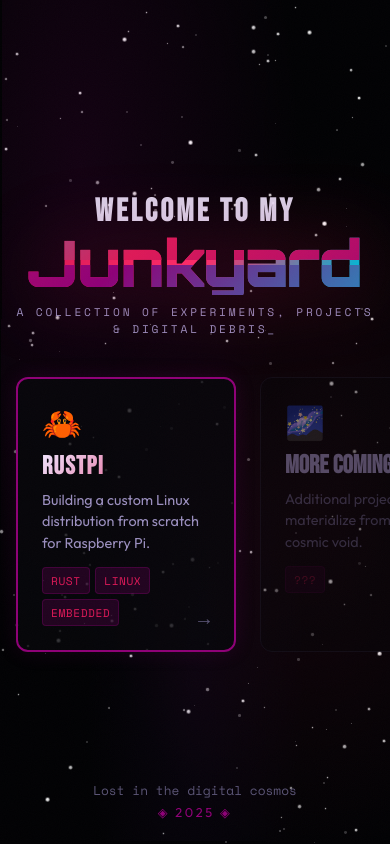
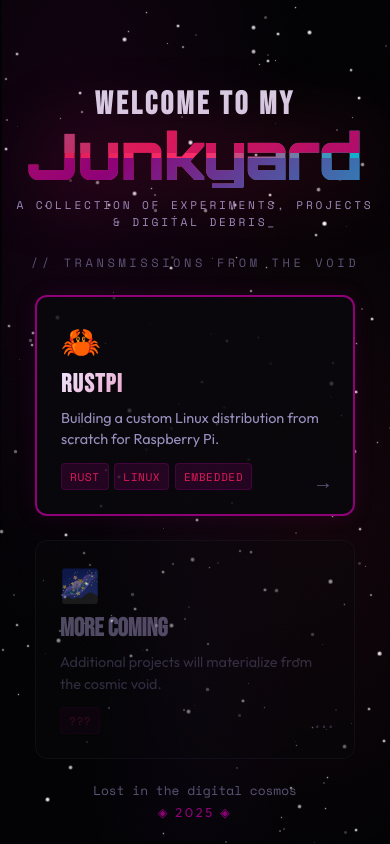
Before and after one commit to Sbonelo-Mntungwa/junkyard, a Next.js app: page / in a window 390 px wide. Built offline with nearby package versions, Linux system fonts and the light colour scheme.

Commit message:
Responsive design

```diff
--- a/package.json
+++ b/package.json
@@ -9,7 +9,7 @@
     "lint": "next lint"
   },
   "dependencies": {
-    "next": "^14.2.35",
+    "next": "14.0.4",
     "react": "^18",
     "react-dom": "^18"
   },
--- a/src/app/page.tsx
+++ b/src/app/page.tsx
@@ -69,6 +69,21 @@ export default function Home() {
           color: #DE1A58;
           text-transform: uppercase;
           letter-spacing: 0.05em;
+        }
+
+        .projects-grid {
+          display: grid;
+          grid-template-columns: repeat(2, minmax(220px, 320px));
+          gap: 1.5rem;
+          max-width: 700px;
+          width: 100%;
+        }
+
+        @media (max-width: 640px) {
+          .projects-grid {
+            grid-template-columns: 1fr;
+            max-width: 320px;
+          }
         }
       `}</style>
 
@@ -192,17 +207,22 @@ export default function Home() {
           <div className="junkyard-text">Junkyard</div>
         </div>
 
-        <p className="subtitle" style={{ marginBottom: '2.5rem' }}>
+        <p className="subtitle" style={{ marginBottom: '1.5rem' }}>
           A collection of experiments, projects &amp; digital debris<span className="blink">_</span>
         </p>
 
-        <div style={{
-          display: 'grid',
-          gridTemplateColumns: 'repeat(2, minmax(220px, 320px))',
-          gap: '1.5rem',
-          maxWidth: '700px',
-          width: '100%'
+        <p style={{
+          fontSize: '0.75rem',
+          color: '#5a5475',
+          textTransform: 'uppercase',
+          letterSpacing: '0.3em',
+          marginBottom: '1.5rem',
+          fontFamily: 'Space Mono, monospace'
         }}>
+          // Transmissions from the void
+        </p>
+
+        <div className="projects-grid">
           <Link href="/projects/rustpi" className="project-card featured" style={{ display: 'block', textDecoration: 'none', color: 'inherit' }}>
             <div style={{ position: 'relative', zIndex: 1 }}>
               <span style={{ fontSize: '2rem', marginBottom: '0.5rem', display: 'block' }}>🦀</span>
```
Also changed, not shown: 1 other file (tests, documents, lock files or other folders).
